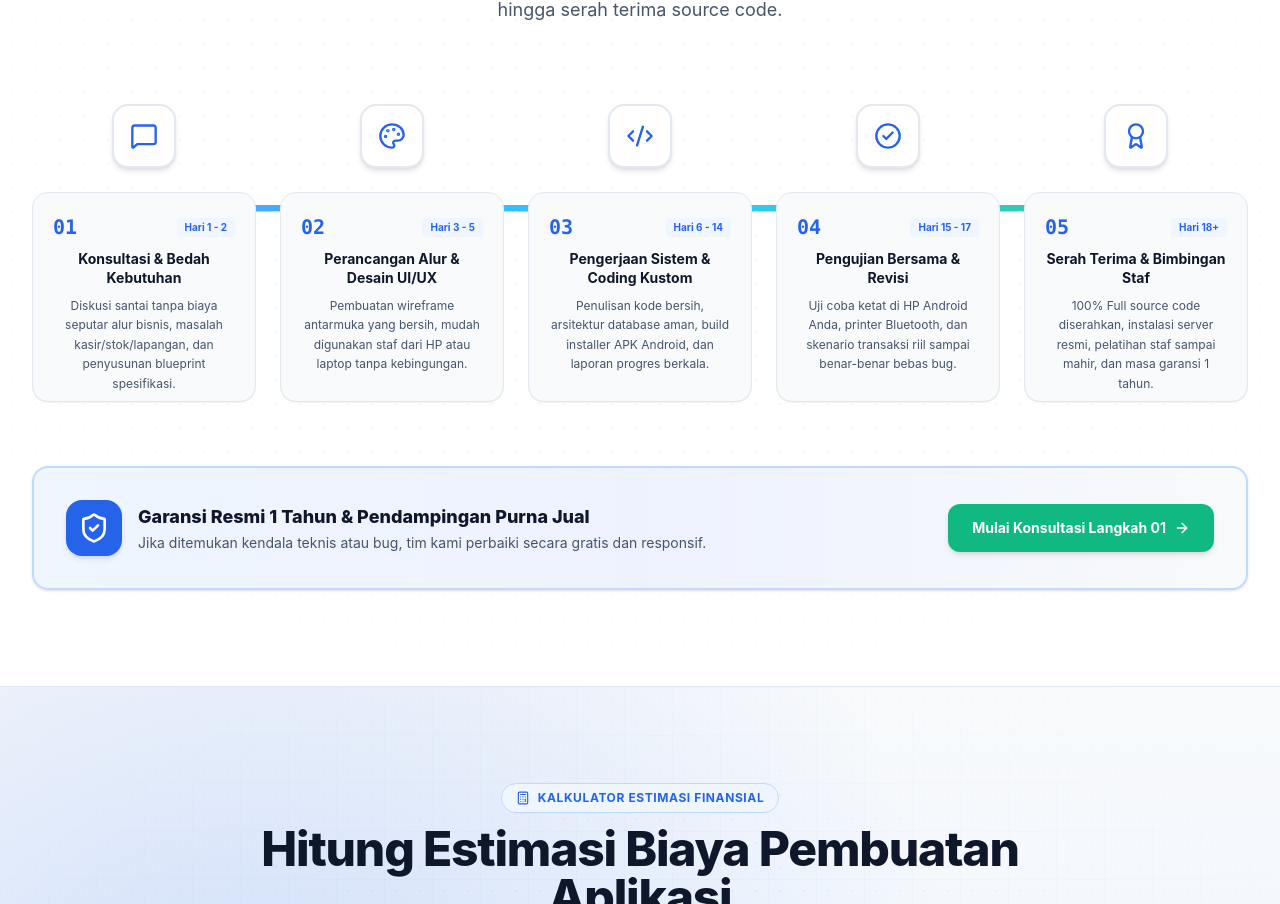
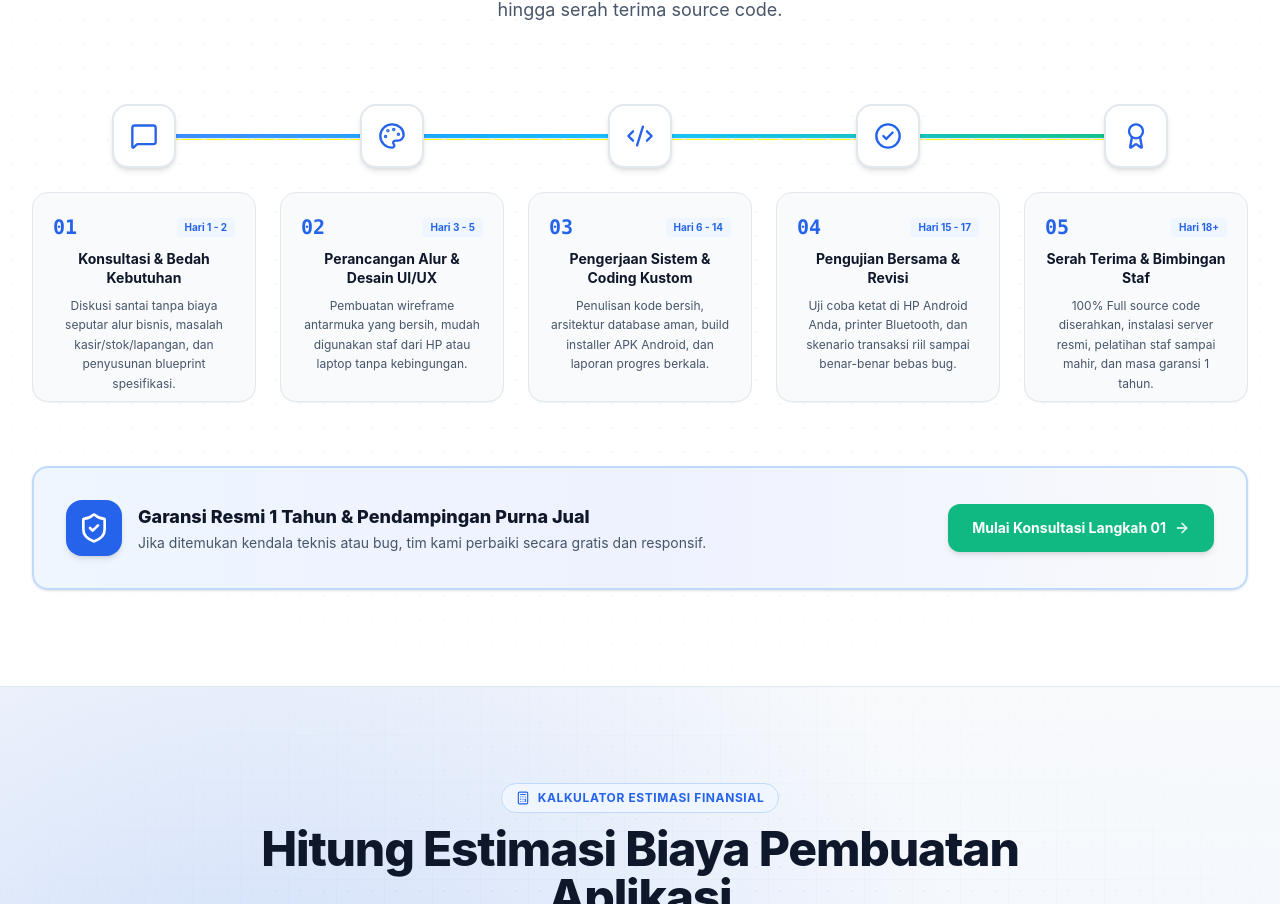
Before and after one commit to dieartco206/didevelopment, a React (Vite) app: page / in a window 1280 px wide. Shown: the part 8235-9139 px from the top of the page. Built offline with nearby package versions, Linux system fonts and the light colour scheme.

Commit message:
fix(workflow): align horizontal connecting line to pass through icon nodes

```diff
--- a/src/components/workflow/WorkflowSection.tsx
+++ b/src/components/workflow/WorkflowSection.tsx
@@ -84,16 +84,21 @@ export const WorkflowSection: React.FC = () => {
 
         {/* HORIZONTAL CONNECTED STEPPER / PROCESS ROADMAP (Desktop) */}
         <div className="hidden lg:block relative mb-16">
-          {/* Continuous Connected Progress Line with Glowing Circuit Gradient */}
-          <div className="absolute top-1/2 left-12 right-12 h-1.5 bg-gradient-to-r from-blue-500 via-sky-400 to-emerald-500 rounded-full -translate-y-12 z-0 opacity-80 shadow-xs shadow-blue-500/25" />
+          {/* Continuous Connected Progress Line connecting the icon nodes */}
+          <div className="absolute top-8 left-[10%] right-[10%] -translate-y-1/2 z-0 pointer-events-none">
+            {/* Base track */}
+            <div className="h-0.5 w-full bg-slate-200" />
+            {/* Gradient active progress track */}
+            <div className="h-1 w-full bg-gradient-to-r from-blue-500 via-sky-400 to-emerald-500 rounded-full -mt-0.5 opacity-90 shadow-xs shadow-blue-500/20" />
+          </div>
 
           <div className="grid grid-cols-5 gap-6 relative z-10">
             {STEPS.map((s, idx) => {
               const Icon = s.icon;
               return (
                 <div key={idx} className="flex flex-col items-center text-center group">
-                  {/* Step Circle with Number Badge */}
-                  <div className="w-16 h-16 rounded-2xl bg-white border-2 border-slate-200 group-hover:border-[#2563EB] text-[#2563EB] flex items-center justify-center shadow-md transition-all duration-200 mb-6 group-hover:scale-105 group-hover:shadow-lg">
+                  {/* Step Node Circle (Centered on connecting line) */}
+                  <div className="w-16 h-16 rounded-2xl bg-white border-2 border-slate-200 group-hover:border-[#2563EB] text-[#2563EB] flex items-center justify-center shadow-md transition-all duration-200 mb-6 group-hover:scale-105 group-hover:shadow-lg relative z-10">
                     <Icon className="w-7 h-7" />
                   </div>
 
@@ -123,7 +128,7 @@ export const WorkflowSection: React.FC = () => {
         </div>
 
         {/* VERTICAL TIMELINE FOR MOBILE / TABLET */}
-        <div className="lg:hidden space-y-6 relative before:absolute before:inset-0 before:left-6 before:w-0.5 before:bg-slate-200 mb-12">
+        <div className="lg:hidden space-y-6 relative before:absolute before:inset-y-0 before:left-7 before:w-0.5 before:bg-slate-200 mb-12">
           {STEPS.map((s, idx) => {
             const Icon = s.icon;
             return (
```
